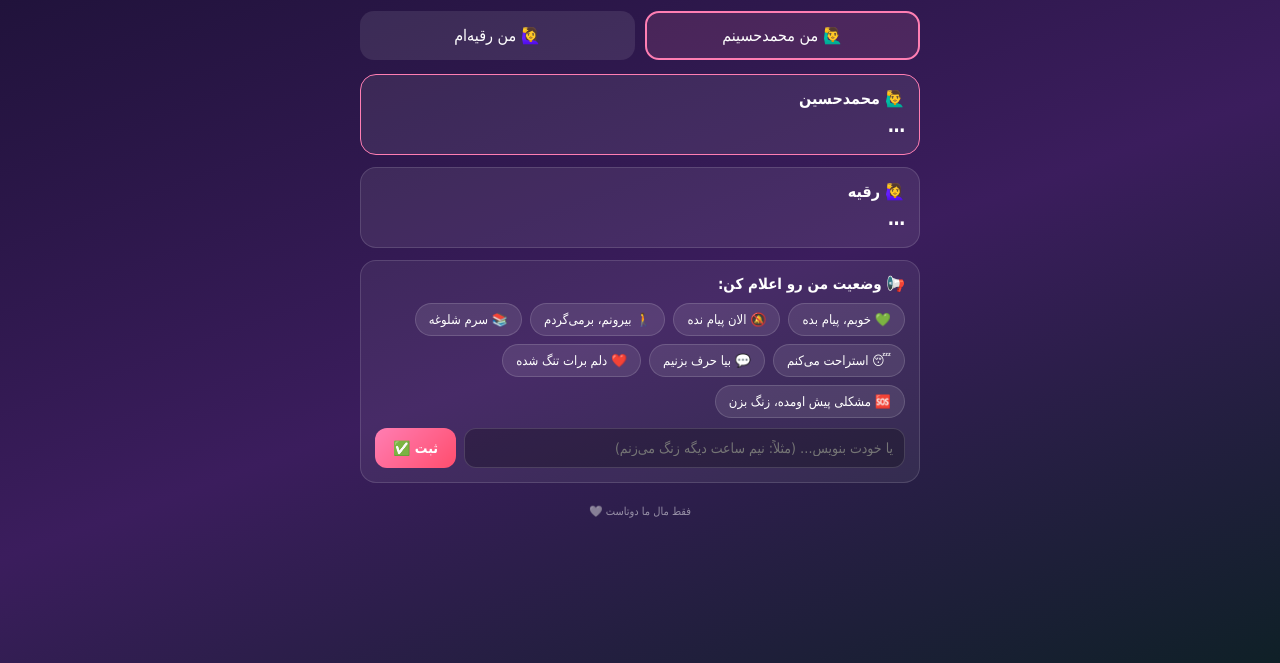
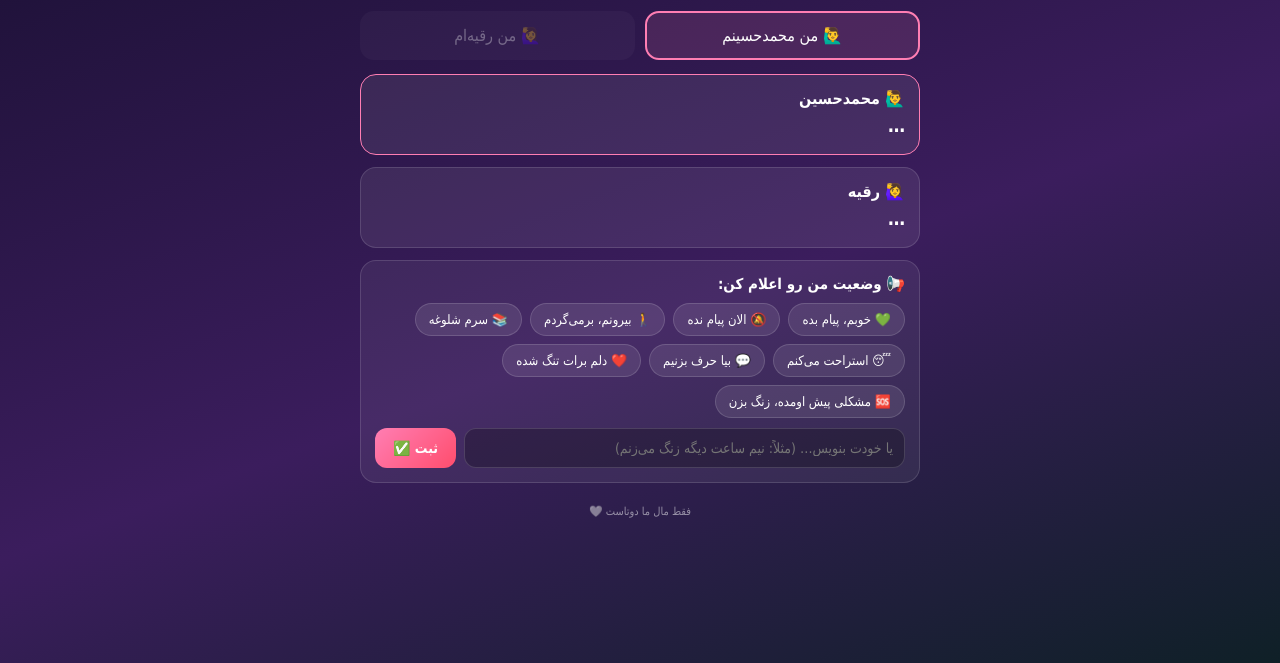
Before and after one commit to mhk8787/roghayeh-mohammad, a plain HTML site: page index.html in a window 1280 px wide. Both pictures are taken after a click on the button "🙋‍♂️ من محمدحسینم". Shown: the part 137-800 px from the top of the page. Drawn offline with Linux system fonts and the light colour scheme; no server answers; a small style sheet from the web is missing.

Commit message:
lock identity after first pick

```diff
--- a/index.html
+++ b/index.html
@@ -62,10 +62,11 @@ footer{text-align:center;font-size:11px;opacity:.5;margin:22px 0 8px}
 const TOPIC="mhk-rog-yab-x7q2k9zm4p";
 const PRESETS=["💚 خوبم، پیام بده","🔕 الان پیام نده","🚶 بیرونم، برمی‌گردم","📚 سرم شلوغه","😴 استراحت می‌کنم","💬 بیا حرف بزنیم","❤️ دلم برات تنگ شده","🆘 مشکلی پیش اومده، زنگ بزن"];
 let me=localStorage.getItem("yab_me")||"";
+let locked=localStorage.getItem("yab_locked")==="1";
 function fa(n){return String(n).replace(/[0-9]/g,d=>"۰۱۲۳۴۵۶۷۸۹"[d]);}
 function ago(t){if(!t)return "";const s=Math.floor((Date.now()-t)/1000);if(s<60)return "لحظاتی پیش";if(s<3600)return fa(Math.floor(s/60))+" دقیقه پیش";if(s<86400)return fa(Math.floor(s/3600))+" ساعت پیش";return fa(Math.floor(s/86400))+" روز پیش";}
-function iam(w){me=w;localStorage.setItem("yab_me",w);paintWho();}
-function paintWho(){document.getElementById("btnM").classList.toggle("sel",me==="m");document.getElementById("btnR").classList.toggle("sel",me==="r");document.getElementById("cardM").classList.toggle("me",me==="m");document.getElementById("cardR").classList.toggle("me",me==="r");}
+function iam(w){if(locked){alert("هویتت قفل شده 🔒 تو "+(me==="m"?"محمدحسین":"رقیه")+" هستی");return;}me=w;locked=true;localStorage.setItem("yab_me",w);localStorage.setItem("yab_locked","1");paintWho();}
+function paintWho(){document.getElementById("btnM").classList.toggle("sel",me==="m");document.getElementById("btnR").classList.toggle("sel",me==="r");document.getElementById("cardM").classList.toggle("me",me==="m");document.getElementById("cardR").classList.toggle("me",me==="r");if(locked&&me){document.getElementById("btnM").style.opacity=me==="m"?"1":".35";document.getElementById("btnR").style.opacity=me==="r"?"1":".35";}}
 function render(w,d){const W=w==="m"?"M":"R";document.getElementById("st"+W).textContent=d.status||"—";document.getElementById("tx"+W).textContent=d.note||"";document.getElementById("tm"+W).textContent=d.at?ago(d.at):"";}
 async function publish(status,note){if(!me){alert("اول بگو کی هستی 👆");return;}
 await fetch("https://ntfy.sh/"+TOPIC,{method:"PUT",body:JSON.stringify({who:me,status:status,note:note||"",at:Date.now()})});
```
